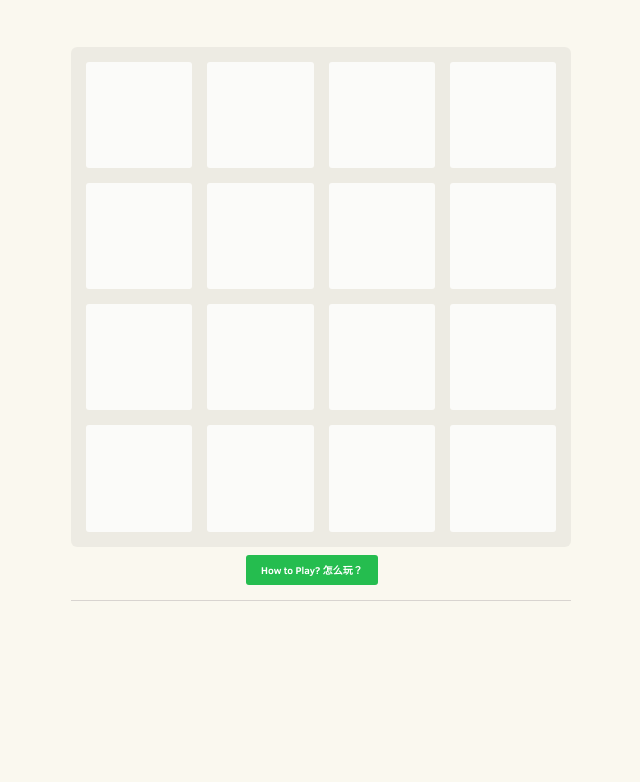
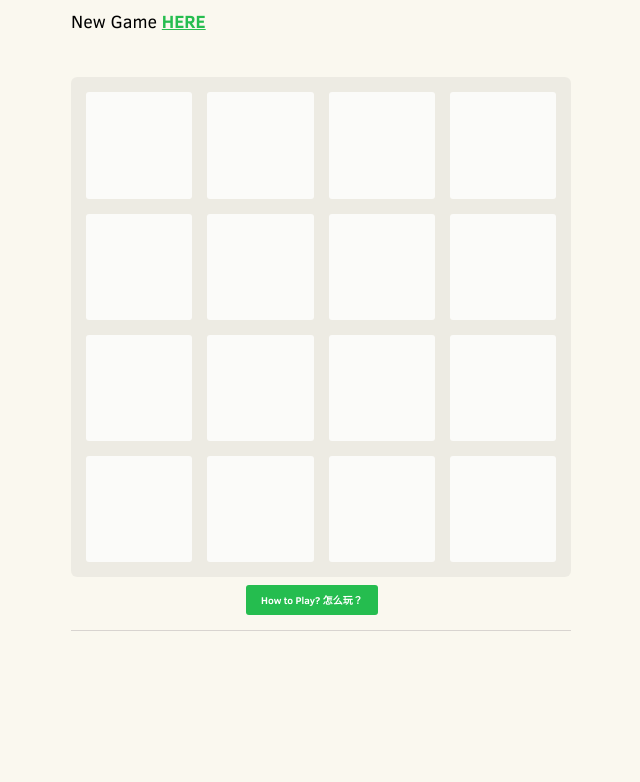
Before and after one commit to Hosuke/Poke2048, a plain HTML site: page index.html in a window 1280 px wide. Shown: the part 172-954 px from the top of the page, without its empty margins (319-959 px from the left). Drawn offline with Linux system fonts and the light colour scheme; a script that the page names is missing.

Commit message:
Update index.html

```diff
--- a/index.html
+++ b/index.html
@@ -45,7 +45,8 @@
       </div>
     </div>
     <p class="game-intro">Evolve the Pokémon and <strong>Catch MEW!</strong></p>
-      <div class="fb-like" data-href="https://poke2048.com" data-layout="button_count" data-action="like" data-show-faces="true" data-share="true"></div>
+      <p>New Game <a href="http://hosuke.github.io/NotIE/" target="_blank">HERE</a></p>
+      <!--<div class="fb-like" data-href="https://poke2048.com" data-layout="button_count" data-action="like" data-show-faces="true" data-share="true"></div>-->
     <div class="game-container">
       <div class="game-message">
         <p></p>
```
